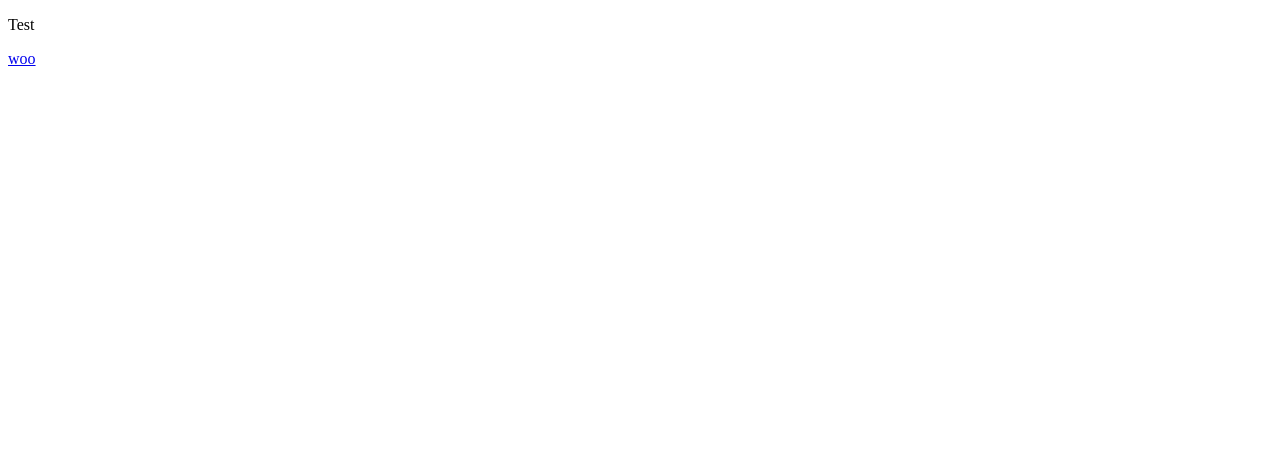
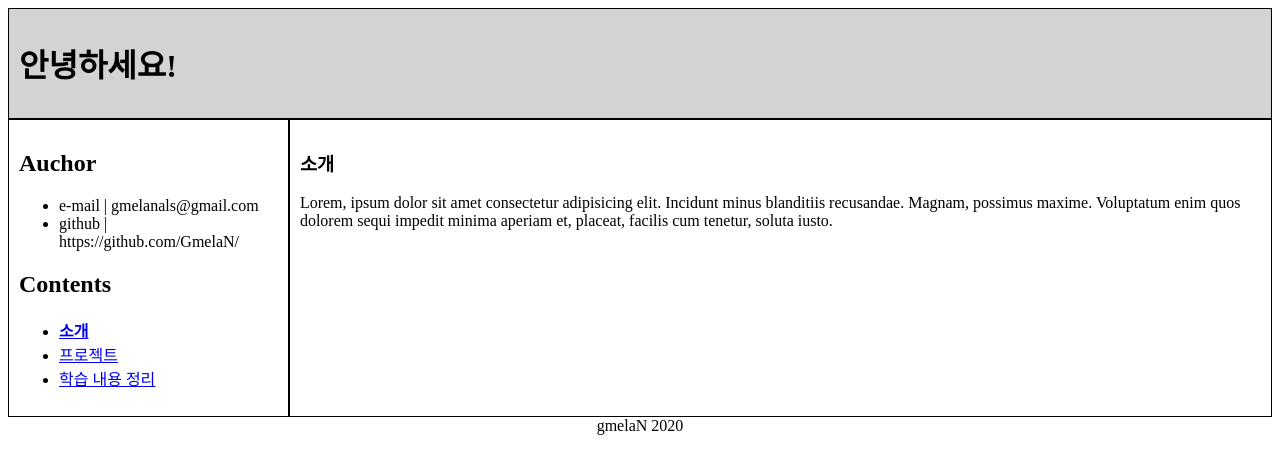
Before and after one commit to GmelaN/portfolio, a plain HTML site: page index.html in a window 1280 px wide. Drawn offline with Linux system fonts and the light colour scheme.

Commit message:
added some trival web pages

```diff
--- a/index.css
+++ b/index.css
@@ -1,3 +1,25 @@
-.p {
+#grid-view {
+    display: grid;
+    grid-template-columns: 2fr 7fr;
+}
+
+#index {
+    padding: 10px;
+    border: 1px solid black;
+}
+
+#content {
+    border: 1px solid black;
+    padding: 10px;
+}
+
+#title {
+    border: 1px solid black;
+    padding: 10px;
+    background-color: lightgray;
+}
+
+#s {
+    background-color: antiquewhite;
     text-decoration: solid blanchedalmond;
 }
--- a/index.html
+++ b/index.html
@@ -3,13 +3,37 @@
 <head>
     <meta charset="UTF-8">
     <meta name="viewport" content="width=device-width, initial-scale=1.0">
-    <title>gmelaN Portfolio</title>
-    <source type="CSS" href="index.css">
+    <title>gmelaN의 포토폴리오</title>
+    <link rel="stylesheet" type="text/css" href="index.css">
+    <script type="javascript" src="index.js"></script>
 </head>
 <body>
-    <p>
-        Test
-    </p>
-    <a href="index.html">woo</a>
+    <div id="title">
+        <h1>안녕하세요!</h1>
+    </div>
+    <div id="grid-view">
+        <div id="index">
+            <p>
+                <h2>Auchor</h2>
+                <ul>
+                    <li>e-mail | gmelanals@gmail.com</li>
+                    <li>github | https://github.com/GmelaN/</li>
+                </ul>
+            </p>
+            <h2>Contents</h2>
+            <ul>
+                <li><a href=index.html><strong>소개</strong></a></li>
+                <li><a href="projects.html">프로젝트</a></li>
+                <li><a href="summary.html">학습 내용 정리</a></li>
+            </ul>
+        </div>
+        <div id="content">
+            <p>
+                <h3>소개</h3>
+                Lorem, ipsum dolor sit amet consectetur adipisicing elit. Incidunt minus blanditiis recusandae. Magnam, possimus maxime. Voluptatum enim quos dolorem sequi impedit minima aperiam et, placeat, facilis cum tenetur, soluta iusto.
+            </p>
+        </div>
+    </div>
+    <span style="display: block; text-align: center; text-decoration-color: gray;">gmelaN 2020</span>
 </body>
 </html>
```
Also changed, not shown: summary.html (added, +64 -0 lines), index.js (added).
